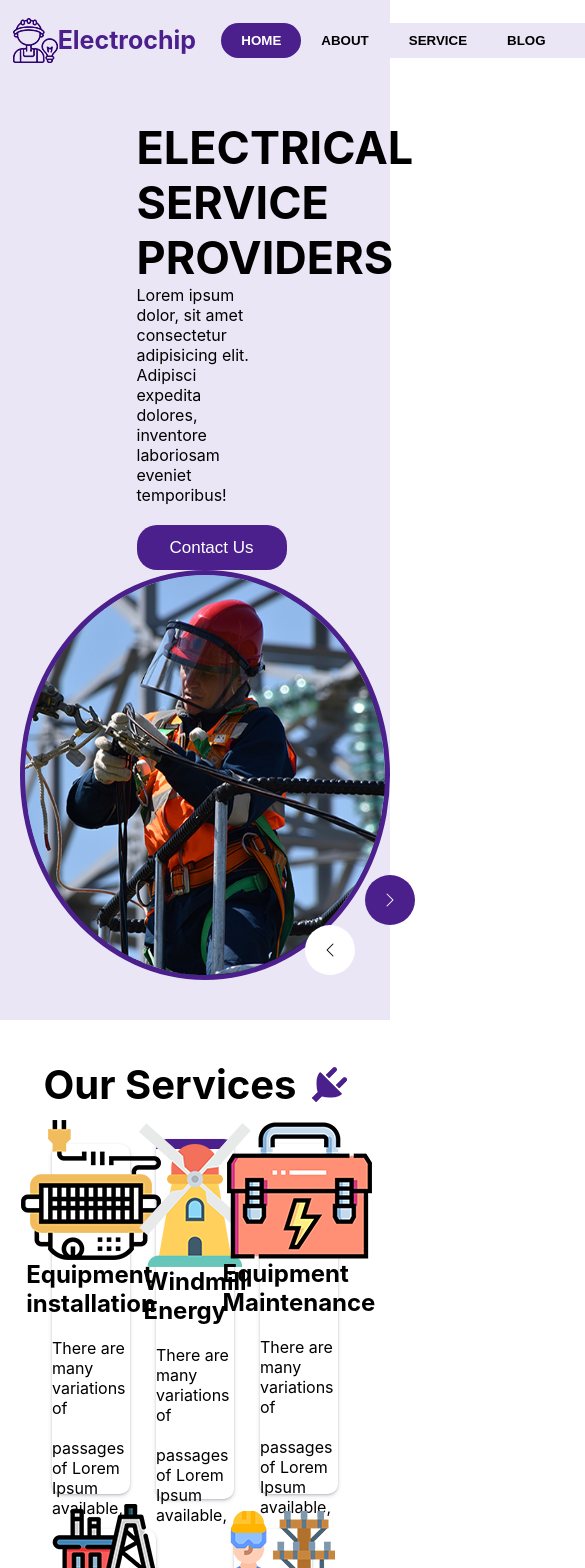
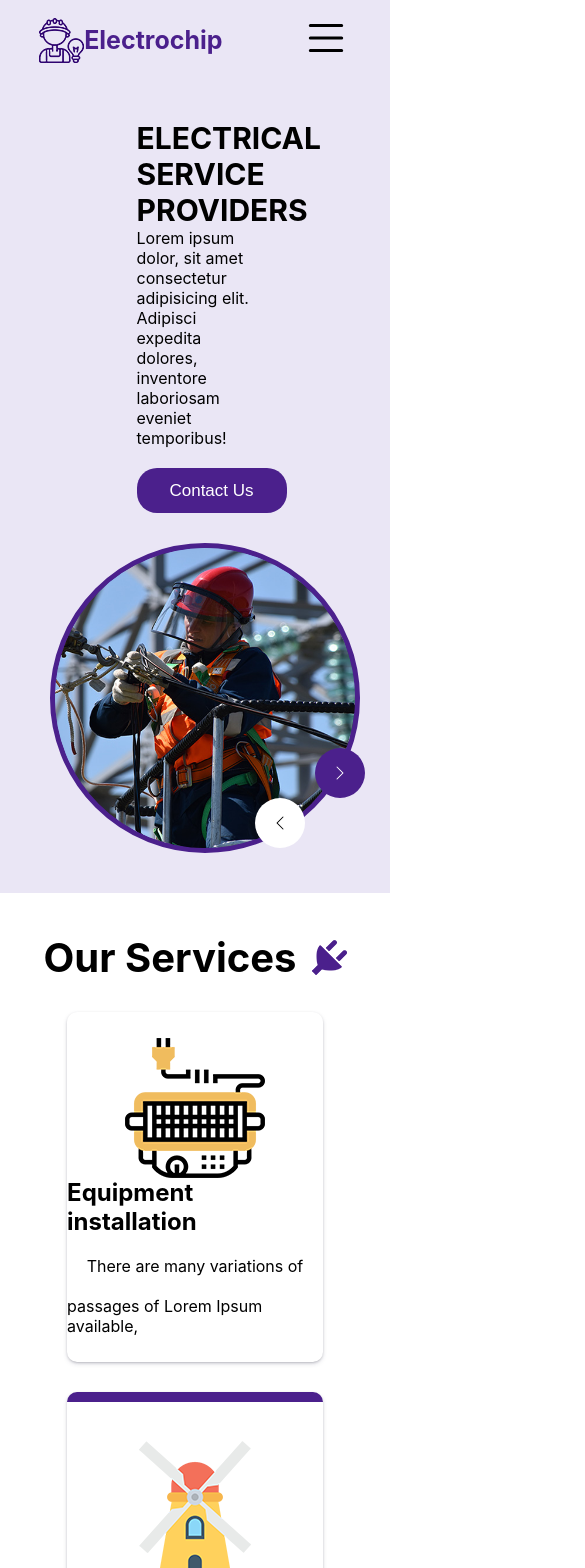
Before and after one commit to Davit-hakobyan/electrochip, a React (Create React App) app: page / in a window 390 px wide. Shown: the top 1568 px of the page, 585 px wide, since content can reach past the window. Built offline with nearby package versions, Linux system fonts and the light colour scheme.

Commit message:
electrochip
v2

```diff
--- a/src/App.js
+++ b/src/App.js
@@ -2,7 +2,7 @@
 import './App.css';
 import About from './component/AboutComponent/About';
 import Heder from './component/HederComponent/Heder';
-
+import './madia.css'
 import HomePag from './pags/HomePag/HomePag';
 import { BrowserRouter as Router, Routes, Route } from 'react-router-dom';
 import ServisPag from './pags/ServisPag/ServisPag';
--- a/src/component/AboutComponent/About.css
+++ b/src/component/AboutComponent/About.css
@@ -57,3 +57,32 @@
 
 
 }
+
+
+/* MEDIA */
+
+@media screen and (max-width: 500px) {
+
+    .about_div2_1{
+        margin-top: 20px;
+    position: relative;
+    width: 300px;
+    height: 300px;
+    border-radius: 50%;
+    border: 5px solid #7B57B2;
+    background-image: url('../../img/about-img1.jpg');
+}
+.about_div2_2{
+    top: 80px;
+    left: 100px;
+    position: absolute;
+    width: 200px;
+    height: 200px;
+    border-radius: 50%;
+    border: 5px solid #7B57B2;
+    background-image: url('../../img/about-img2.jpg');
+    background-repeat: no-repeat;
+    background-size: cover;
+
+}
+}
--- a/src/component/BlogComponent/Blog.css
+++ b/src/component/BlogComponent/Blog.css
@@ -23,6 +23,28 @@
     box-shadow: rgba(0, 0, 0, 0.24) 0px 3px 8px;
     margin-left: 40px;
 }
+.blog_div2>div>img{
+    width: 100%;
+}
 .blog_div2>div>div{
     padding: 15px;
 }
+
+
+/* MEDIA */
+@media screen and (max-width: 700px) {
+    .blog_div2{
+        margin-top: 30px;
+        width: 80%;
+        display: flex;
+        flex-direction: column;
+        align-items: center;
+        justify-content: center;
+    }
+    .blog_div2>div{
+        width: 80%;
+        box-shadow: rgba(0, 0, 0, 0.24) 0px 3px 8px;
+        margin-left: 40px;
+    }
+
+}
--- a/src/component/ContactComponent/Contact.css
+++ b/src/component/ContactComponent/Contact.css
@@ -2,12 +2,14 @@
     margin-top:150px;
     margin-bottom: 100px;
     width: 100%;
+    padding: 30px;
     display: flex;
     align-items: center;
     justify-content: center;
 }
 .contact_div1{
-    width:40%;
+    width:45%;
+
 
 }
 .contact_div1_1{
@@ -30,7 +32,7 @@
     padding-left: 15px;
 }
 .contact_div2{
-    width: 40%;
+    width: 45%;
     margin-left: 50px;
 
 }
@@ -50,3 +52,35 @@
 #inpbutt:hover{
     background-color: #6c41ac;
 }
+
+@media screen  and (max-width: 1000px) {
+    .contact{
+        margin: 0px;
+        margin-top:0px;
+        margin-bottom: 100px;
+        width: 100%;
+        display: flex;
+       flex-direction: column;
+
+    }
+    .contact_div1{
+        width: 70%;
+    }
+    .contact_div2{
+        margin-top: 20px;
+        width: 70%;
+    }
+
+}
+@media screen  and (max-width: 600px) {
+    .contact_div1{
+        width: 70%;
+    }
+    .contact_div2{
+        margin-top: 20px;
+        width: 70%;
+        height: 300px;
+        margin-bottom: 50px;
+    }
+
+}
--- a/src/component/HederComponent/Heder.jsx
+++ b/src/component/HederComponent/Heder.jsx
@@ -50,6 +50,23 @@ const Heder = () => {
     onClickbutcontact('hombutton')
 
   }
+  const [medmenu,setMedmenu]= useState(true)
+  const [menu1disp,setMenu1disp]= useState('none')
+  const [manutru,setmanutru]=useState(false)
+  function Medmenu(){
+    setMedmenu(!medmenu)
+    setmanutru(!manutru)
+    if(!manutru){
+      setMenu1disp('block')
+
+    }
+    if(manutru){
+      setMenu1disp('none')
+    }
+
+
+
+  }
   return (
     <div>
         <div className='heder' >
@@ -57,11 +74,21 @@ const Heder = () => {
              <div className='logo'  onClick={home} >
                 <img src={logo} alt="" />
                 <b  id='logo' >Electrochip</b>
-               </div>
+              </div>
             </Link>
+            <div className='mediamenu' >
+                <div  className='mediamenu_div1' onClick={Medmenu} >
+                 {medmenu? <svg xmlns="http://www.w3.org/2000/svg" width="50" height="50" fill="currentColor" class="bi bi-list" viewBox="0 0 16 16">
+                    <path fill-rule="evenodd" d="M2.5 12a.5.5 0 0 1 .5-.5h10a.5.5 0 0 1 0 1H3a.5.5 0 0 1-.5-.5zm0-4a.5.5 0 0 1 .5-.5h10a.5.5 0 0 1 0 1H3a.5.5 0 0 1-.5-.5zm0-4a.5.5 0 0 1 .5-.5h10a.5.5 0 0 1 0 1H3a.5.5 0 0 1-.5-.5z"/>
+                    </svg>:<svg xmlns="http://www.w3.org/2000/svg" width="50" height="50" fill="currentColor" class="bi bi-x-lg" viewBox="0 0 16 16">
+                            <path d="M2.146 2.854a.5.5 0 1 1 .708-.708L8 7.293l5.146-5.147a.5.5 0 0 1 .708.708L8.707 8l5.147 5.146a.5.5 0 0 1-.708.708L8 8.707l-5.146 5.147a.5.5 0 0 1-.708-.708L7.293 8 2.146 2.854Z"/>
+                          </svg>
+                    }
+                </div>
+            </div>
             <div className='menu' >
               <Link  to={'/'} >
-                 <button className={clickbuthom}  onClick={home} >HOME</button>
+                 <button className={clickbuthom}  onClick={home}  >HOME</button>
               </Link >
               <Link to={'/about'} >
               <button className={clickbutabout} onClick={about} >ABOUT</button>
@@ -78,13 +105,39 @@ const Heder = () => {
                    <button onClick={contact} className={clickbutcontact}>CONTACT</button>
 
               </Link>
+            </div>
 
+        </div>
+        <div className='menu1'  style={{ display:menu1disp}}  >
+              <Link  to={'/'} >
+                 <div className='menu1_div' >
+                    <button className={clickbuthom}  onClick={home} >HOME</button>
+                 </div>
+              </Link >
+              <Link to={'/about'} >
+                <div  className='menu1_div' >
+                     <button className={clickbutabout} onClick={about} >ABOUT</button>
+                </div>
 
+              </Link>
+              <Link to={'/servis'} >
+                  <div   className='menu1_div'>
+                     <button   className={clickbutservis} onClick={servis}>SERVICE</button>
+                  </div>
 
+              </Link  >
+              <Link to={'/blog'} >
+                   <div   className='menu1_div'>
+                       <button    onClick={blog} className={clickbutblog}>BLOG</button>
+                   </div>
+              </Link>
+              <Link to={'/contact'} >
+                   <div   className='menu1_div'>
+                       <button onClick={contact} className={clickbutcontact}>CONTACT</button>
+                   </div>
 
-
+              </Link>
             </div>
-        </div>
     </div>
   )
 }
--- a/src/component/HederComponent/heder.css
+++ b/src/component/HederComponent/heder.css
@@ -48,3 +48,23 @@
 #logo{
     text-decoration: none;
 }
+
+.mediamenu{
+    display: block;
+}
+.menu1{
+    background-color: #EAE6F5;
+    text-align: center;
+}
+
+:root{
+    --dav-color:red;
+}
+.menu1_div{
+
+    margin-bottom: 20px;
+
+}
+.mediamenu_div1{
+    display: none;
+}
--- a/src/component/Servis2Component/servis2.css
+++ b/src/component/Servis2Component/servis2.css
@@ -40,3 +40,18 @@
 #serv2sec1{
     border-top: 10px solid #4B208C;
 }
+ @media screen and (max-width:550px){
+    .serv2seces{
+        width: 82%;
+        padding-top: 30px;
+        display: flex;
+        align-items: center;
+        justify-content: space-around;
+    }
+    .serv2seces>div{
+        width: 80%;
+    }
+
+
+
+ }
--- a/src/component/ServisComponent/Servis.css
+++ b/src/component/ServisComponent/Servis.css
@@ -125,3 +125,48 @@
   .react-slideshow-container .nav{
     width: 500px;
   }
+  @media screen and (max-width:500px) {
+    .servis_text>h1{
+        font-size: 30px;
+    }
+    .slid {
+        margin-top: 30px;
+        position: relative;
+        margin-left: 5%;
+        width: 300px;
+        height: 300px;
+        border-radius: 50%;
+        border: 5px solid #4B208C;
+
+    }
+    .slaqaj{
+        cursor: pointer;
+        display: flex;
+        justify-content: center;
+        align-items: center;
+        position: absolute;
+        top: 200px;
+        left: 260px;
+        width: 50px;
+        height: 50px;
+        border-radius: 50%;
+        background-color: #4B208C;
+        color: white;
+
+    }
+    .slaqzax{
+        cursor: pointer;
+        display: flex;
+        justify-content: center;
+        align-items: center;
+        position: absolute;
+        top: 250px;
+        left: 200px;
+        width: 50px;
+        height: 50px;
+        border-radius: 50%;
+        background-color: white;
+        color: black;
+    }
+
+  }
--- /dev/null
+++ b/src/madia.css
@@ -0,0 +1,76 @@
+@media screen and (max-width: 1300px){
+
+    .about_div2_2{
+        top: 350px;
+        left:100px;
+
+        }
+}
+@media screen and (max-width: 1000px) {
+
+    .mediamenu_div1{
+        display:block;
+    }
+    .menu{
+        display: none;
+    }
+    .servis{
+        display: flex;
+        flex-direction: column;
+    }
+    .serv2seces{
+        display: flex;
+        flex-direction: column;
+
+    }
+    .serv2seces>div{
+        margin-bottom: 30px;
+        width: 50%;
+    }
+    .About1{
+        display: flex;
+        flex-direction: column;
+
+    }
+    .blog_div2{
+        width: 100%;
+       display: flex;
+       flex-direction: column;
+    }
+    .blog_div2>div{
+        margin-left: 0px;
+        width: 100%;
+        box-shadow: rgba(0, 0, 0, 0.24) 0px 3px 8px;
+        margin-bottom: 40px;
+        margin-left: 0px;
+    }
+    .footer_div1{
+        display: flex;
+        flex-direction: column;
+    }
+    .footer_div1>div{
+        margin-top: 15px;
+    }
+
+    .footer_div2{
+        display: flex;
+        flex-direction: column;
+    }
+    .footer_div2>div{
+        margin-top: 30px;
+    }
+
+
+  }
+  @media screen and (max-width:500px) {
+    .slid {
+        position: relative;
+        margin-left: 5%;
+        width: 200px;
+        height: 200px;
+        border-radius: 50%;
+        border: 5px solid #4B208C;
+
+    }
+
+  }
```
Also changed, not shown: src/Porc.css (deleted, +0 -61 lines), src/Porc.jsx (deleted, +0 -16 lines).
